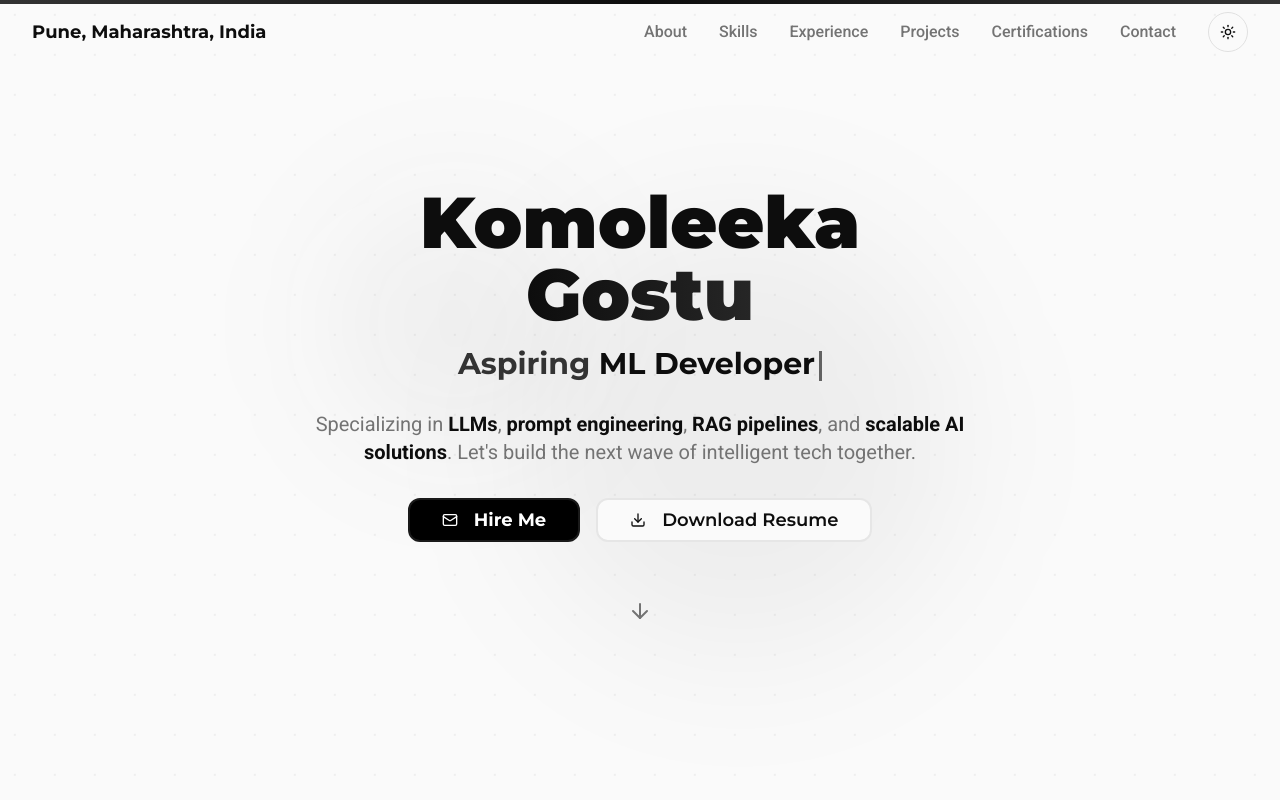
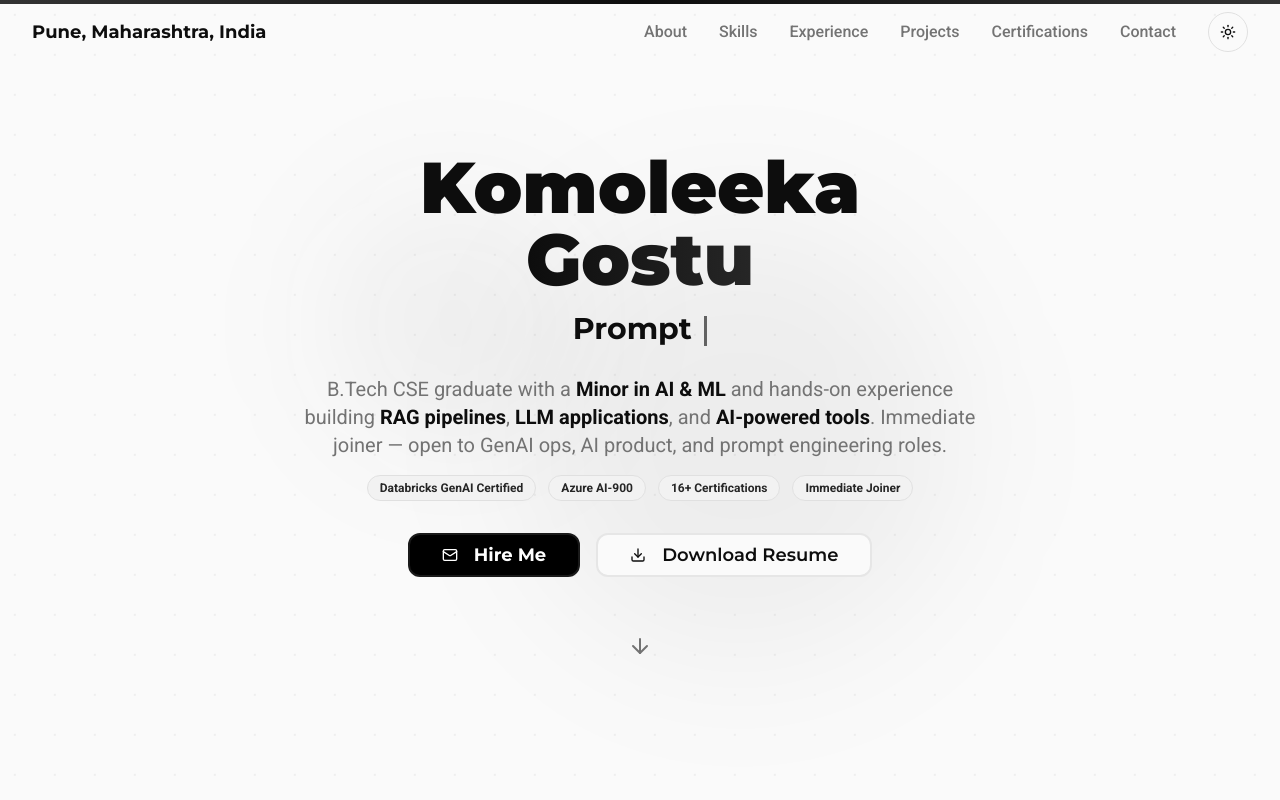
Before and after one commit to Komoleeka9/komoleeka-ai-genesis, a React (Vite) app: page / in a window 1280 px wide. Shown: the top 800 px of the page. Built offline with nearby package versions, Linux system fonts and the light colour scheme.

Commit message:
Update Hero.tsx

```diff
--- a/src/components/Hero.tsx
+++ b/src/components/Hero.tsx
@@ -16,11 +16,11 @@ export function Hero() {
   };
 
   const roles = [
-    "Generative AI Engineer",
-    "ML Developer",
-    "LLM Specialist",
+    "GenAI Operations Specialist",
     "Prompt Engineer",
-    "AI Solutions Architect"
+    "AI Product Enthusiast",
+    "LLM Application Builder",
+    "RAG Pipeline Developer",
   ];
 
   return (
@@ -33,48 +33,25 @@ export function Hero() {
             backgroundImage: `radial-gradient(circle at 1px 1px, hsl(var(--foreground)) 1px, transparent 0)`,
             backgroundSize: '40px 40px'
           }}
-          animate={{
-            backgroundPosition: ["0px 0px", "40px 40px"]
-          }}
-          transition={{
-            duration: 20,
-            repeat: Infinity,
-            ease: "linear"
-          }}
+          animate={{ backgroundPosition: ["0px 0px", "40px 40px"] }}
+          transition={{ duration: 20, repeat: Infinity, ease: "linear" }}
         />
       </div>
 
       {/* Floating orbs */}
       <motion.div
         className="absolute top-1/4 left-1/4 w-64 h-64 rounded-full bg-tech-accent/5 blur-3xl"
-        animate={{
-          x: [0, 50, 0],
-          y: [0, -30, 0],
-          scale: [1, 1.1, 1]
-        }}
-        transition={{
-          duration: 8,
-          repeat: Infinity,
-          ease: "easeInOut"
-        }}
+        animate={{ x: [0, 50, 0], y: [0, -30, 0], scale: [1, 1.1, 1] }}
+        transition={{ duration: 8, repeat: Infinity, ease: "easeInOut" }}
       />
       <motion.div
         className="absolute bottom-1/4 right-1/4 w-96 h-96 rounded-full bg-foreground/5 blur-3xl"
-        animate={{
-          x: [0, -40, 0],
-          y: [0, 40, 0],
-          scale: [1, 1.2, 1]
-        }}
-        transition={{
-          duration: 10,
-          repeat: Infinity,
-          ease: "easeInOut"
-        }}
+        animate={{ x: [0, -40, 0], y: [0, 40, 0], scale: [1, 1.2, 1] }}
+        transition={{ duration: 10, repeat: Infinity, ease: "easeInOut" }}
       />
 
       <div className="container mx-auto px-4 sm:px-6 lg:px-8 relative z-10">
         <div className="flex justify-center">
-          {/* Hero Content */}
           <div className="text-center max-w-4xl">
             <motion.div
               className="mb-6"
@@ -107,24 +84,41 @@ export function Hero() {
                 animate={{ opacity: 1 }}
                 transition={{ duration: 0.6, delay: 0.6 }}
               >
-                Aspiring <TypewriterText texts={roles} className="text-foreground" />
+                <TypewriterText texts={roles} className="text-foreground" />
               </motion.h2>
             </motion.div>
 
             <motion.p
-              className="font-roboto text-lg md:text-xl text-muted-foreground mb-8 max-w-2xl leading-relaxed mx-auto"
+              className="font-roboto text-lg md:text-xl text-muted-foreground mb-4 max-w-2xl leading-relaxed mx-auto"
               initial={{ opacity: 0, y: 20 }}
               animate={{ opacity: 1, y: 0 }}
               transition={{ duration: 0.6, delay: 0.8 }}
             >
-              Specializing in <span className="text-foreground font-semibold">LLMs</span>,
-              <span className="text-foreground font-semibold"> prompt engineering</span>,
-              <span className="text-foreground font-semibold"> RAG pipelines</span>, and
-              <span className="text-foreground font-semibold"> scalable AI solutions</span>.
-              Let's build the next wave of intelligent tech together.
+              B.Tech CSE graduate with a{" "}
+              <span className="text-foreground font-semibold">Minor in AI & ML</span> and hands-on experience
+              building{" "}
+              <span className="text-foreground font-semibold">RAG pipelines</span>,{" "}
+              <span className="text-foreground font-semibold">LLM applications</span>, and{" "}
+              <span className="text-foreground font-semibold">AI-powered tools</span>.
+              Immediate joiner — open to GenAI ops, AI product, and prompt engineering roles.
             </motion.p>
 
-            {/* Centered CTA Buttons */}
+            <motion.div
+              className="flex justify-center gap-3 mb-8 flex-wrap"
+              initial={{ opacity: 0 }}
+              animate={{ opacity: 1 }}
+              transition={{ duration: 0.5, delay: 0.9 }}
+            >
+              {["Databricks GenAI Certified", "Azure AI-900", "16+ Certifications", "Immediate Joiner"].map((tag) => (
+                <span
+                  key={tag}
+                  className="text-xs font-semibold px-3 py-1 rounded-full border border-border bg-secondary text-secondary-foreground"
+                >
+                  {tag}
+                </span>
+              ))}
+            </motion.div>
+
             <motion.div
               className="flex justify-center mb-12"
               initial={{ opacity: 0, y: 20 }}
@@ -157,7 +151,6 @@ export function Hero() {
               </div>
             </motion.div>
 
-            {/* Scroll Indicator */}
             <motion.div
               className="flex justify-center"
               initial={{ opacity: 0 }}
```
